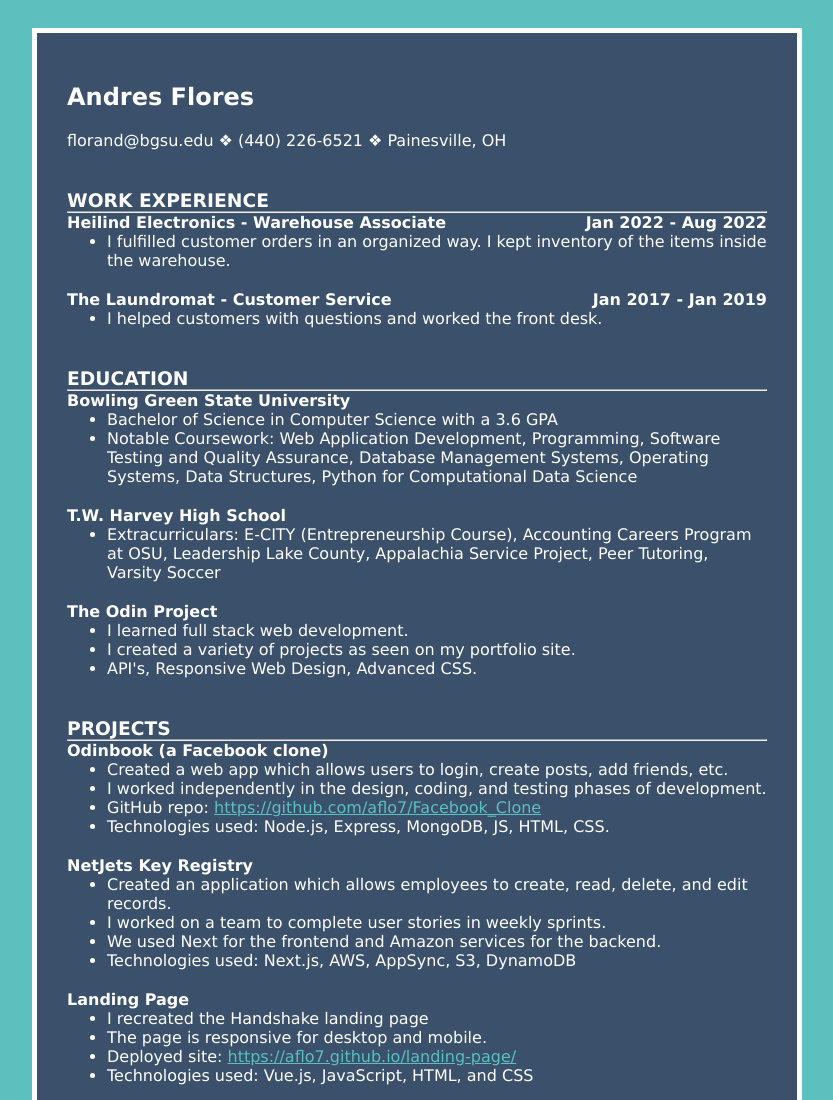
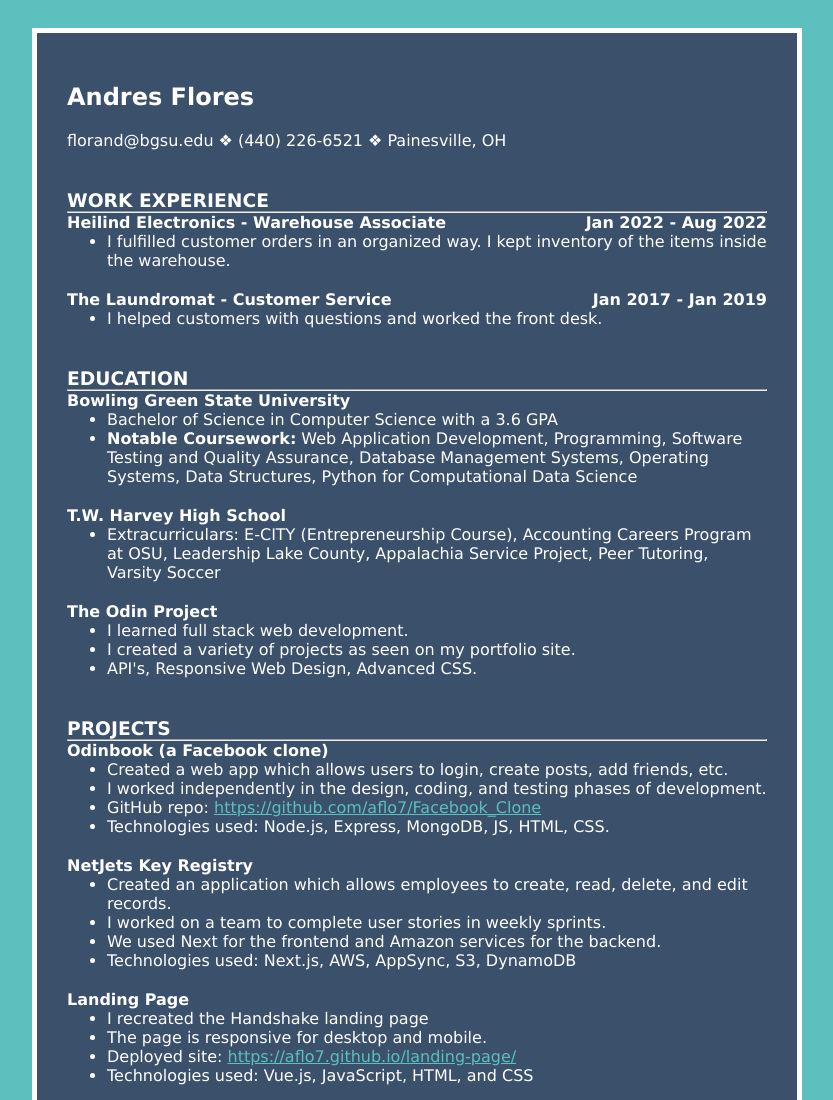
Before and after one commit to aflo7/cloud-resume, a plain HTML site: page index.html in a window 1280 px wide. Shown: the top 1100 px of the page, without its empty margins (223-1056 px from the left). Drawn offline with Linux system fonts and the light colour scheme.

Commit message:
added bold text

```diff
--- a/index.html
+++ b/index.html
@@ -63,7 +63,7 @@
           <div class="b">Bowling Green State University</div>
           <ul>
             <li>Bachelor of Science in Computer Science with a 3.6 GPA</li>
-            <li>Notable Coursework: Web Application Development, Programming, Software Testing and Quality Assurance,
+            <li><strong>Notable Coursework:</strong> Web Application Development, Programming, Software Testing and Quality Assurance,
               Database
               Management Systems, Operating Systems, Data Structures, Python for Computational Data Science</li>
 
```
